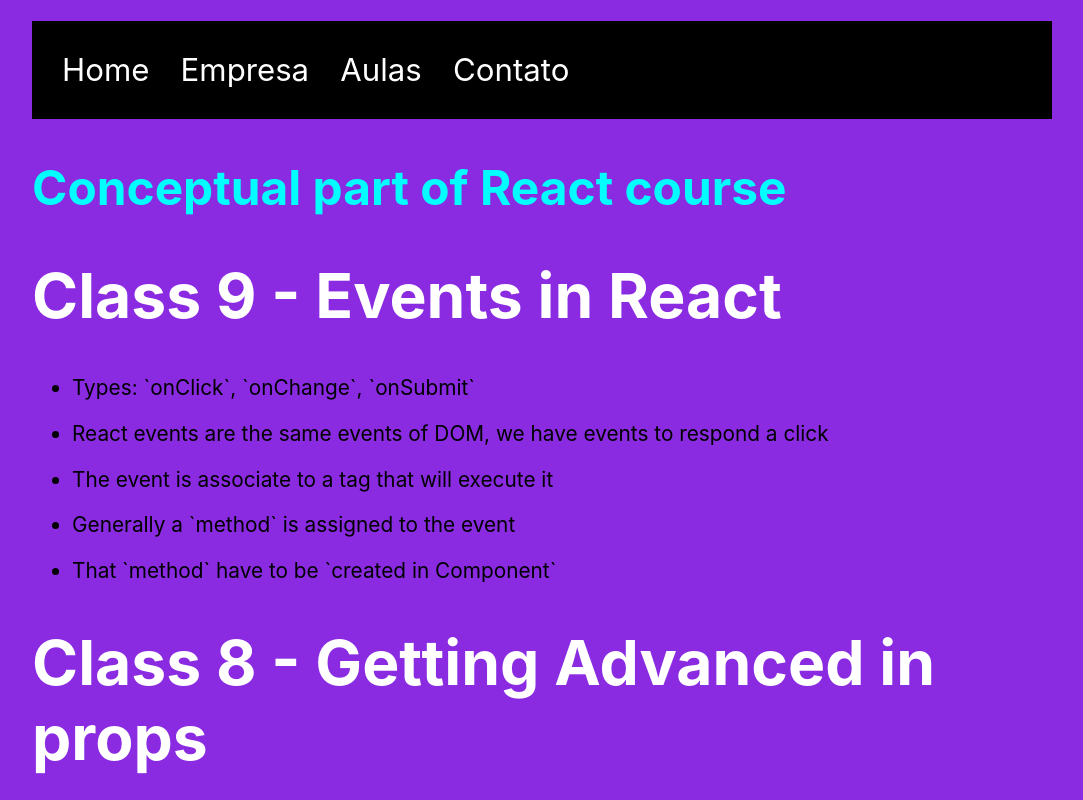
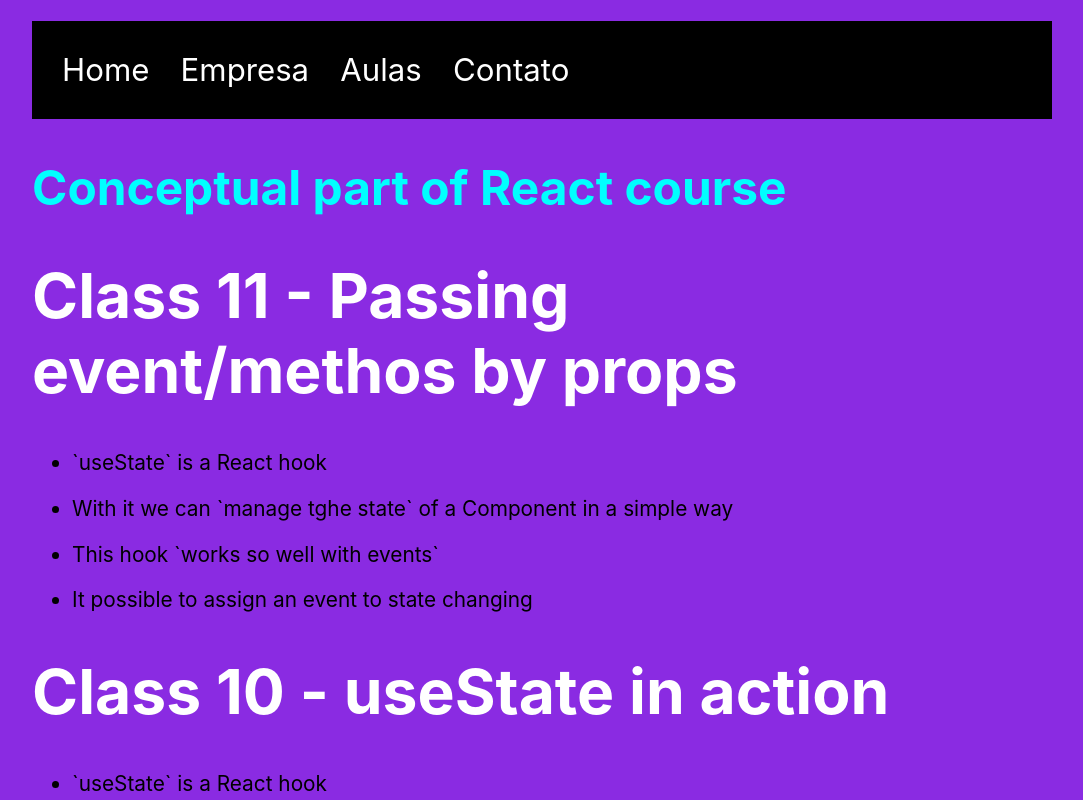
Before and after one commit to idelfrides/LearningReactJS, a React (Create React App) app: page /aulas in a window 1280 px wide. Shown: the top 800 px of the page, without its empty margins (128-1211 px from the left). Built offline with nearby package versions, Linux system fonts and the light colour scheme.

Commit message:
FEAT | Added content for classes 10 and 11

```diff
--- a/src/data2.json
+++ b/src/data2.json
@@ -22,6 +22,8 @@
     "class_6": "`CSS` can be added by global way to React App through 'index.css' file-However, it possible styling at Component level-For that, It used 'CSS modules'-Create a file with this pattern '[COMPONENT_NAME].module.css' and import that css file as with key 'styles' in its own Component-Inside CSS modules files, use classes name in `Camel case` or `snake case`",
     "class_7": "`React fragments` allow to create a Component without a superior element-The purpose is `uncomplicate DOM nodes`-The syntax is `<> ... </>` without tag name-It created in JSX",
     "class_8": "We can `define type for props`, making a kind of validation-We do it in an object called `PropTypes` in Component-It possible to set a default value-To do that, use object `defaultProps`",
-    "class_9": "Types: `onClick`, `onChange`, `onSubmit`-React events are the same events of DOM, we have events to respond a click-The event is associate to a tag that will execute it-Generally a `method` is assigned to the event-That `method` have to be `created in Component`"
+    "class_9": "Types: `onClick`, `onChange`, `onSubmit`-React events are the same events of DOM, we have events to respond a click-The event is associate to a tag that will execute it-Generally a `method` is assigned to the event-That `method` have to be `created in Component`",
+    "class_10": "`useState` is a React hook-With it we can `manage tghe state` of a Component in a simple way-This hook `works so well with events`-It possible to assign an event to state changing",
+    "class_11": "`Methods` can be passed by props also-In other words, a `Component child can activate a method from his father`-Let's access the method through an event-The syntax is the same as a data props:-Like this -> `props.methodName`"
   }
 }
--- a/src/pages/AulasCurso.js
+++ b/src/pages/AulasCurso.js
@@ -24,13 +24,13 @@
             <ShowClassesContent contentArray={data.course_classes.class_10.split('-')} />
 
             <ControleAulas number={12} title="Conditional renderization" />
-            <ShowClassesContent contentArray={data.course_classes.class_10.split('-')} />
+            <ShowClassesContent contentArray={data.course_classes.class_10.split('-')} /> */}
 
             <ControleAulas number={11} title="Passing event/methos by props" />
             <ShowClassesContent contentArray={data.course_classes.class_10.split('-')} />
 
             <ControleAulas number={10} title="useState in action" />
-            <ShowClassesContent contentArray={data.course_classes.class_10.split('-')} /> */}
+            <ShowClassesContent contentArray={data.course_classes.class_10.split('-')} />
 
             <ControleAulas number={9} title="Events in React" />
             <ShowClassesContent contentArray={data.course_classes.class_9.split('-')} />
```
Also changed, not shown: 1 other file (tests, documents, lock files or other folders).
